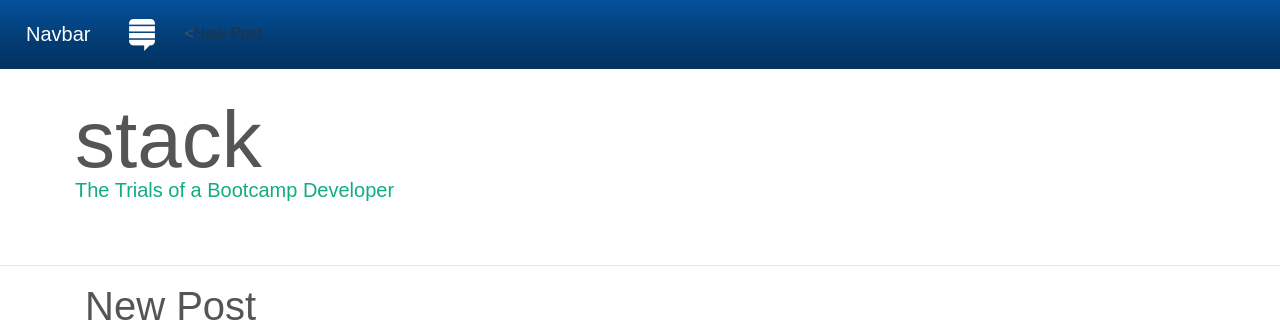
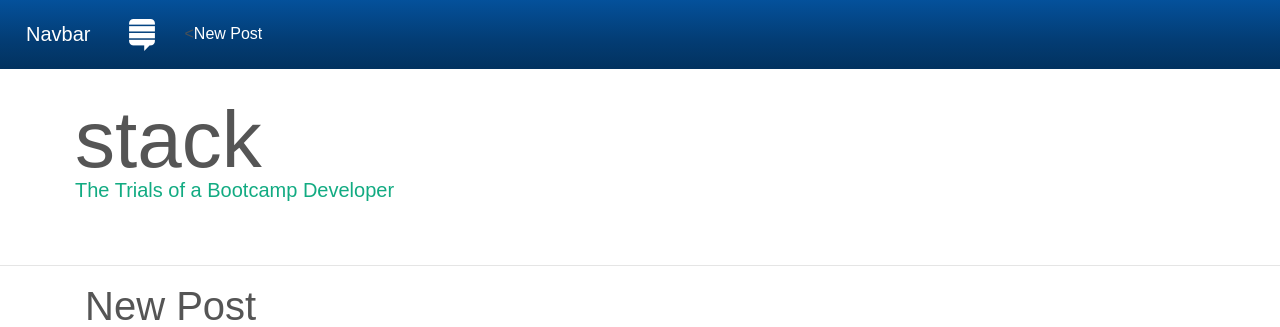
Before and after one commit to Spagettileg/pbf-django-blog, a Django app: a page that uses templates/base.html in a window 1280 px wide. Shown: the top 327 px of the page. Run offline with Django 3.2, Linux system fonts and the light colour scheme; some libraries are stand-ins or nearby versions.

Commit message:
new-post class added to help change text colour of New Post via css styling

```diff
--- a/templates/base.html
+++ b/templates/base.html
@@ -26,7 +26,7 @@
               </button>
         <a class="navbar-brand" href="{% url 'get_posts' %}"><img src="/media/img/logo.png"></a>
         <div class="collapse navbar-collapse" id="collapsibleNavbar">
-            <<ul class="nav navbar-nav float-right">
+            <<ul class="nav navbar-nav float-right new-post">
                 <li><a href="{% url 'new_post' %}">New Post</a></li>
                 </ul>
         </div>
```
